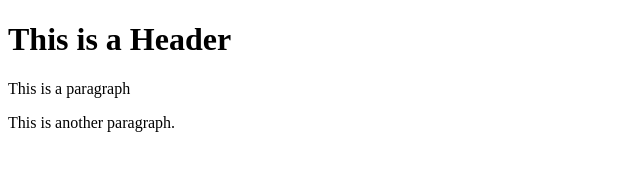
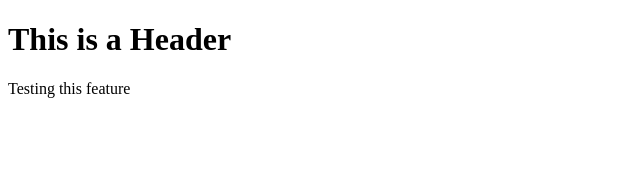
Before and after one commit to Code-Witch77/git-test, a website: page index.html in a window 1280 px wide. Shown: the whole page, without its empty margins (0-640 px from the left). Drawn offline with Linux system fonts and the light colour scheme.

Commit message:
git push origin

```diff
--- a/index.html
+++ b/index.html
@@ -2,7 +2,6 @@
 <html>
    <body>
       <h1>This is a Header</h1>
-      <p>This is a paragraph</p>
-      <p>This is another paragraph.</p>
+      <p>Testing this feature</p>
    </body>
 </html>
```
Also changed, not shown: package.json (added, +19 -0 lines), 2 other files.
